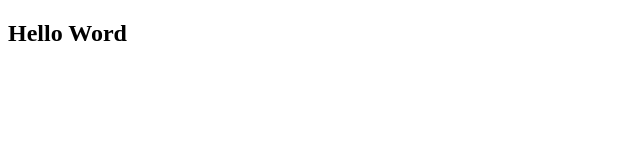
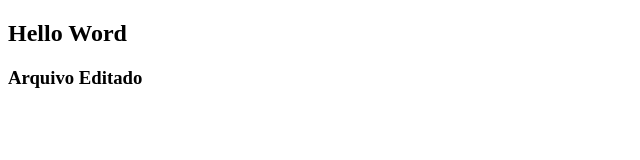
Before and after one commit to renancano/teste, a plain HTML site: page index.html in a window 1280 px wide. Shown: the whole page, without its empty margins (0-640 px from the left). Drawn offline with Linux system fonts and the light colour scheme.

Commit message:
Update index.html
Fiz uma alteração

```diff
--- a/index.html
+++ b/index.html
@@ -7,6 +7,7 @@
 
 	<body>
 		<H2>Hello Word</H2>
+		<h3>Arquivo Editado</H>
 	</body>
 
 </html>
```
